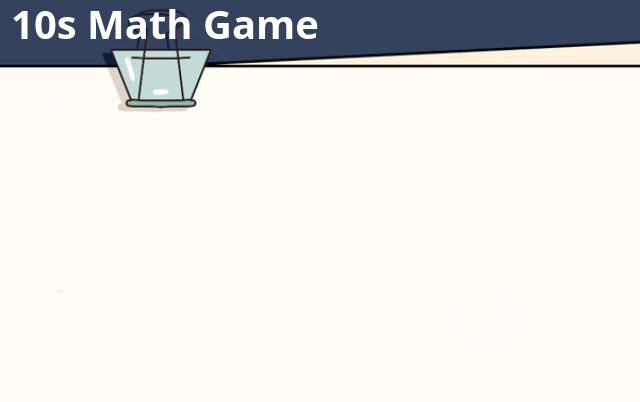
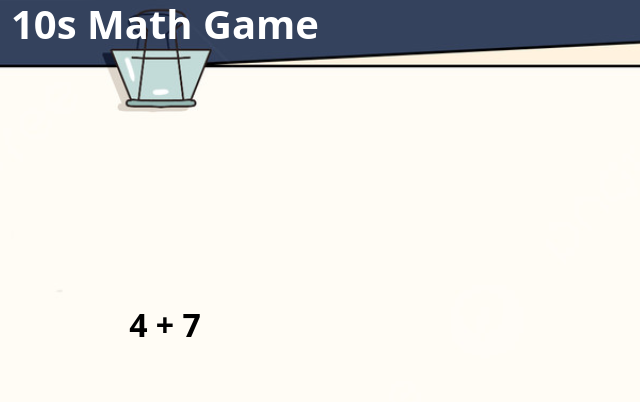
Before and after one commit to TerrillJ15/math-game, a plain HTML site: page index.html in a window 1280 px wide. Shown: the top 402 px of the page, 475-1115 px from the left. Drawn offline with nearby package versions, Linux system fonts and the light colour scheme.

Commit message:
Created number generator

```diff
--- a/index.html
+++ b/index.html
@@ -22,10 +22,11 @@
     <script src="script.js"></script>
   </head>
   <body>
-    <div class="container">
+    <div class="container-fluid">
       <div class="row">
-        <div class="col-xs-12">
+        <div class="col-12 col-md-8 mx-md-auto">
           <h1>10s Math Game</h1>
+          <h2 id="equation"></h2>
         </div>
       </div>
     </div>
--- a/script.js
+++ b/script.js
@@ -0,0 +1,22 @@
+$(document).ready(function () {
+  var currentQuestion;
+
+  var numberGenerator = function (size) {
+    return Math.ceil(Math.random() * size);
+  };
+
+  var questionGenerator = function () {
+    var question = {};
+    var num1 = numberGenerator(10);
+    var num2 = numberGenerator(10);
+
+    question.answer = num1 + num2;
+    question.equation = String(num1) + ' + ' + String(num2);
+
+    return question;
+  };
+
+  // ON LOAD
+  currentQuestion = questionGenerator();
+  $('#equation').text(currentQuestion.equation);
+});
--- a/style.css
+++ b/style.css
@@ -8,3 +8,10 @@ h1 {
   text-align: center;
   font-weight: bolder;
 }
+
+h2 {
+  color: black;
+  text-align: center;
+  font-weight: bolder;
+  padding-top: 250px;
+}
```
